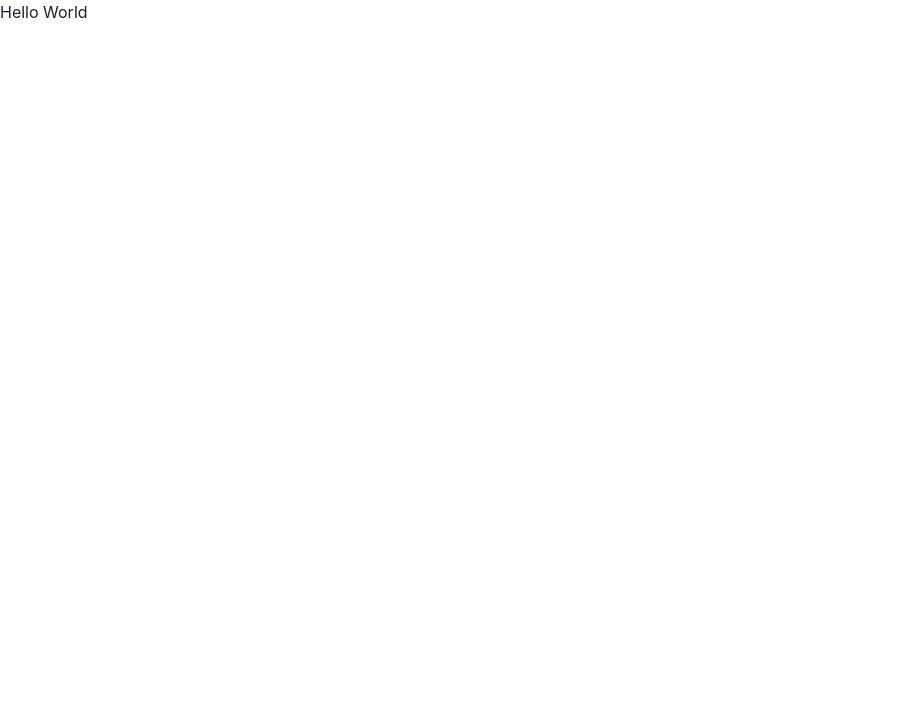
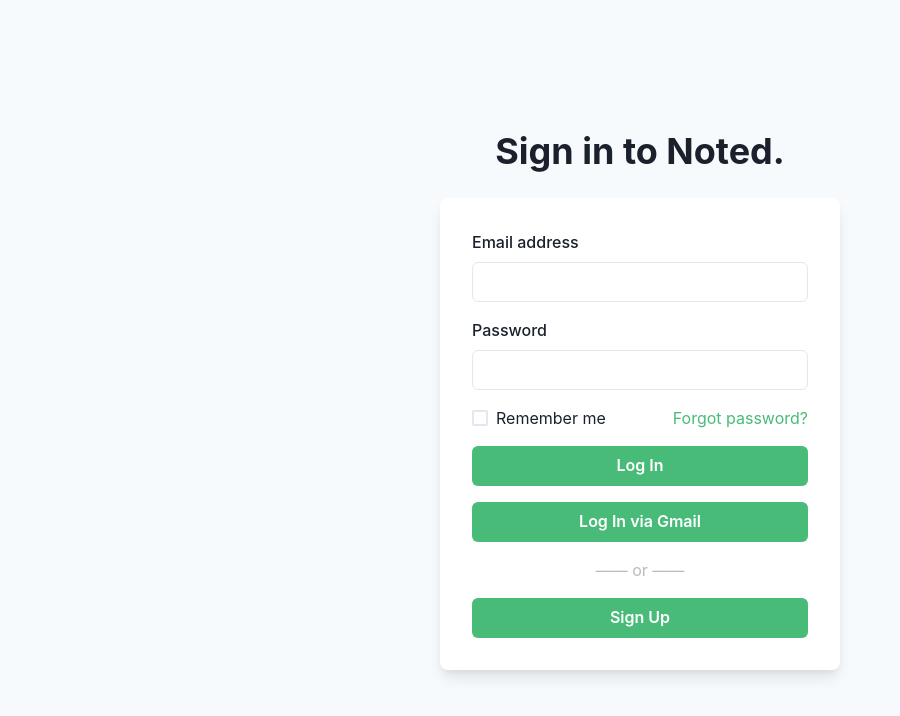
Before and after one commit to AkashDhiman/noted-web, a React (Create React App) app: page / in a window 1280 px wide. Shown: the top 716 px of the page, without its empty margins (0-900 px from the left). Built offline with nearby package versions, Linux system fonts and the light colour scheme.

Commit message:
SignIn: add UI for SignUp / Login.

```diff
--- a/src/components/App.js
+++ b/src/components/App.js
@@ -1,6 +1,7 @@
 import React from 'react';
-import '../styles/App.css';
 
-const App = () => <p>Hello World</p>;
+import SignIn from './SignIn';
+
+const App = () => <SignIn />;
 
 export default App;
--- /dev/null
+++ b/src/components/SignIn.js
@@ -0,0 +1,99 @@
+import React from 'react';
+import {
+  Flex,
+  Box,
+  FormControl,
+  FormLabel,
+  Input,
+  Checkbox,
+  Stack,
+  Link,
+  Button,
+  Heading,
+  Text,
+  useColorModeValue,
+} from '@chakra-ui/react';
+
+export default function SignIn() {
+  return (
+    <Flex
+      minH={'100vh'}
+      align={'center'}
+      justify={'center'}
+      bg={useColorModeValue('gray.50', 'gray.800')}
+    >
+      <Stack
+        spacing={6}
+        mx={'auto'}
+        minW={'sm'}
+        width={'md'}
+        maxW={'lg'}
+        py={12}
+        px={6}
+      >
+        <Stack align={'center'}>
+          <Heading fontSize={'4xl'}>Sign in to Noted.</Heading>
+        </Stack>
+        <Box
+          rounded={'lg'}
+          bg={useColorModeValue('white', 'gray.700')}
+          boxShadow={'lg'}
+          p={8}
+        >
+          <Stack spacing={4}>
+            <FormControl id="email">
+              <FormLabel>Email address</FormLabel>
+              <Input type="email" />
+            </FormControl>
+            <FormControl id="password">
+              <FormLabel>Password</FormLabel>
+              <Input type="password" />
+            </FormControl>
+            <Stack spacing={4}>
+              <Stack
+                direction={{ base: 'column', sm: 'row' }}
+                align={'start'}
+                justify={'space-between'}
+              >
+                <Checkbox>Remember me</Checkbox>
+                <Link color={'green.400'}>Forgot password?</Link>
+              </Stack>
+              <Button
+                marginBottom
+                bg={'green.400'}
+                color={'white'}
+                _hover={{
+                  bg: 'green.500',
+                }}
+              >
+                Log In
+              </Button>
+              <Button
+                marginBottom
+                bg={'green.400'}
+                color={'white'}
+                _hover={{
+                  bg: 'green.500',
+                }}
+              >
+                Log In via Gmail
+              </Button>
+              <Text align={'center'} color={'#bbb'}>
+                ―― or ――
+              </Text>
+              <Button
+                bg={'green.400'}
+                color={'white'}
+                _hover={{
+                  bg: 'green.500',
+                }}
+              >
+                Sign Up
+              </Button>
+            </Stack>
+          </Stack>
+        </Box>
+      </Stack>
+    </Flex>
+  );
+}
```
